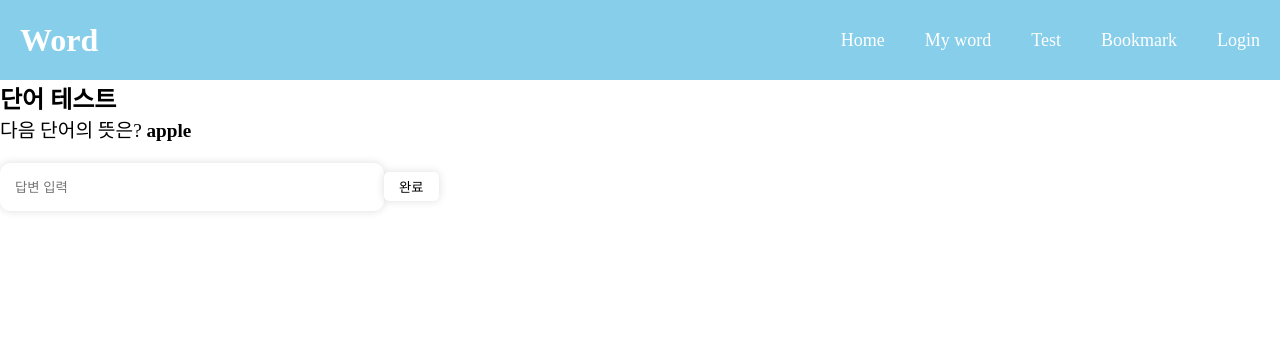
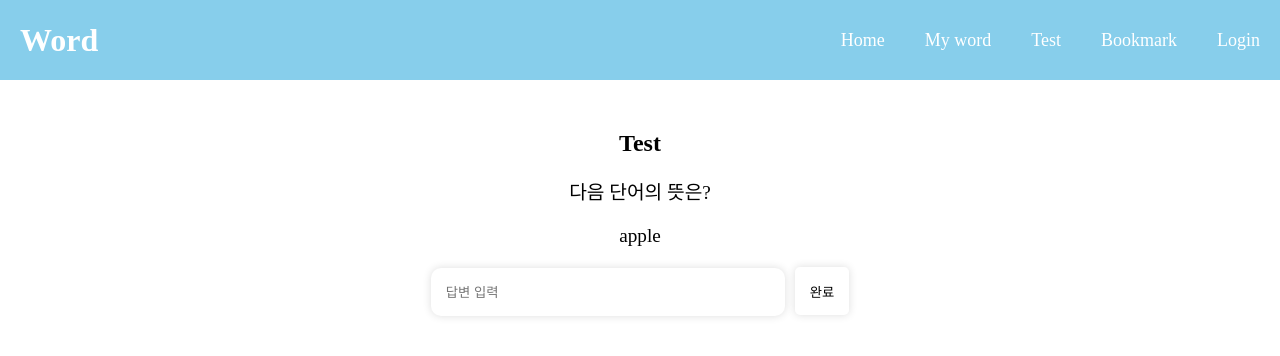
Before and after one commit to Hyeri123/word, a React (Create React App) app: page /testManager in a window 1280 px wide. Shown: the top 356 px of the page. Built offline with nearby package versions, Linux system fonts and the light colour scheme.

Commit message:
testmanager 디자인 개선1

```diff
--- a/src/Pages/TestManager.css
+++ b/src/Pages/TestManager.css
@@ -0,0 +1,66 @@
+button {
+  padding: 5px 15px;
+  border-radius: 20px;
+  cursor: pointer;
+  background-color: white;
+  box-shadow: 0px 0px 8px #ddd;
+  border: none;
+  height: 3rem;
+  margin-left: 10px;
+}
+
+input {
+  background-color: white;
+  width: 80%;
+  border-radius: 10px;
+  height: 3rem;
+  padding: 0 15px;
+  box-shadow: 0px 0px 8px #ddd;
+  border: none;
+}
+
+.test-container {
+  display: flex;
+  flex-direction: column;
+  align-items: center;
+  justify-content: center;
+  min-width: 80vh;
+  text-align: center;
+  margin: 50px;
+}
+
+.problem {
+  width: 100%;
+}
+
+.result-list {
+  display: flex;
+  flex-direction: column;
+  width: 70%;
+  margin: 0 auto;
+  padding-bottom: 5px;
+}
+
+.result-item {
+  display: flex;
+  align-items: center;
+  justify-content: space-between;
+  padding: 10px;
+  margin-bottom: 10px;
+  background-color: white;
+  border-radius: 10px;
+  box-shadow: 0px 0px 8px #ddd;
+  border: none;
+  height: 3rem;
+}
+
+.result-column {
+  flex: 1;
+  text-align: center;
+  font-weight: normal;
+}
+
+.result-column.incorrect {
+  color: red;
+  font-weight: bold;
+}
--- a/src/Pages/TestManager.js
+++ b/src/Pages/TestManager.js
@@ -1,6 +1,5 @@
 import React, { useState } from "react";
 import "./TestManager.css";
-import "../style.css";
 
 function TestManager() {
   const [questions] = useState(["apple", "banana", "cherry"]);
@@ -48,13 +47,12 @@ function TestManager() {
   };
 
   return (
-    <div>
-      <h2>단어 테스트</h2>
+    <div className="test-container">
+      <h1>{currentQuestionIndex < questions.length ? "Test" : "Result"}</h1>
       {currentQuestionIndex < questions.length ? (
-        <div>
-          <p>
-            다음 단어의 뜻은? <strong>{questions[currentQuestionIndex]}</strong>
-          </p>
+        <div className="problem">
+          <p>다음 단어의 뜻은?</p>
+          <p>{questions[currentQuestionIndex]}</p>
           <input
             type="text"
             placeholder="답변 입력"
@@ -65,33 +63,36 @@ function TestManager() {
           <button onClick={handleAnswer}>완료</button>
         </div>
       ) : (
-        <div>
+        <div className="result">
           <p>
-            <span>점수</span> {score}/{questions.length}
+            {score}/{questions.length}
           </p>
-          <p>
-            <span>결과</span>
-          </p>
-          <ul>
+          <div className="result-list">
             {answers.map((item, index) => (
-              <li key={index}>
-                {item.question} - {item.answer} ({item.correct ? "O" : "X"})
-              </li>
+              <div className="result-item" key={index}>
+                <div className="result-column english">{item.question}</div>
+                <div
+                  className={`result-column korean" ${
+                    item.correct ? "" : "incorrect"
+                  }`}
+                >
+                  {item.answer}
+                </div>
+              </div>
             ))}
-          </ul>
+          </div>
           <button onClick={resetTest}>다시 시작</button>
           <p>
-            <span>오답노트</span>
+            <h1>오답노트</h1>
           </p>
-          <ul>
-            {answers
-              .filter((item) => !item.correct)
-              .map((item, index) => (
-                <li key={index}>
-                  {item.question} - {item.correctAnswer}
-                </li>
-              ))}
-          </ul>
+          {answers
+            .filter((item) => !item.correct)
+            .map((item, index) => (
+              <div className="result-item" key={index}>
+                <div className="result-column english">{item.question}</div>
+                <div className="result-column korean">{item.correctAnswer}</div>
+              </div>
+            ))}
         </div>
       )}
     </div>
```
